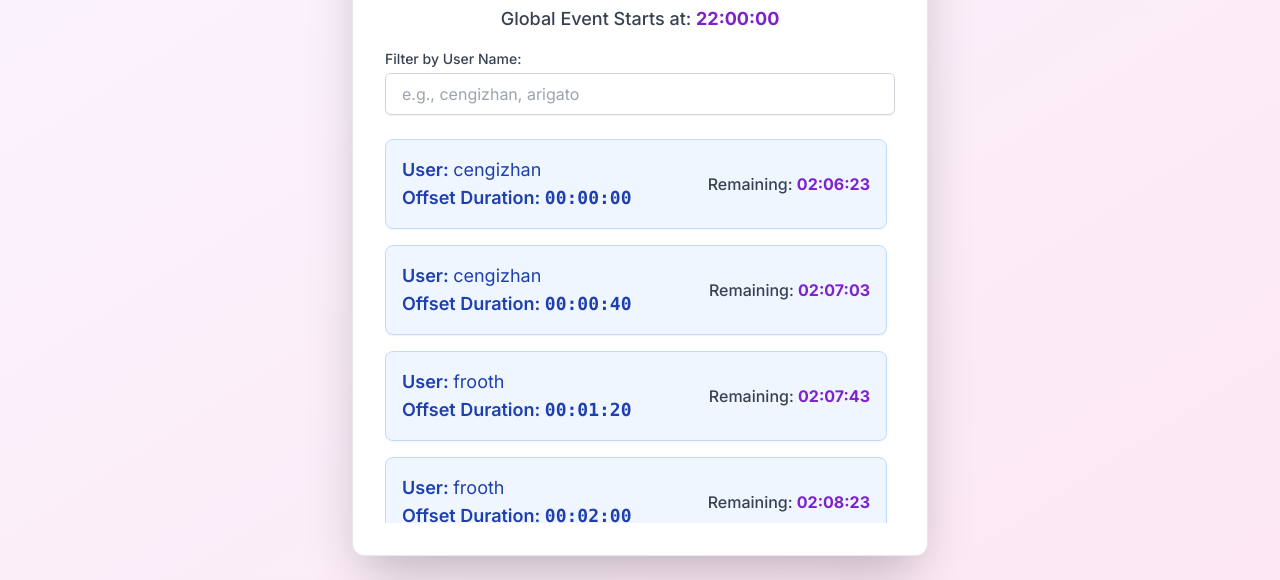
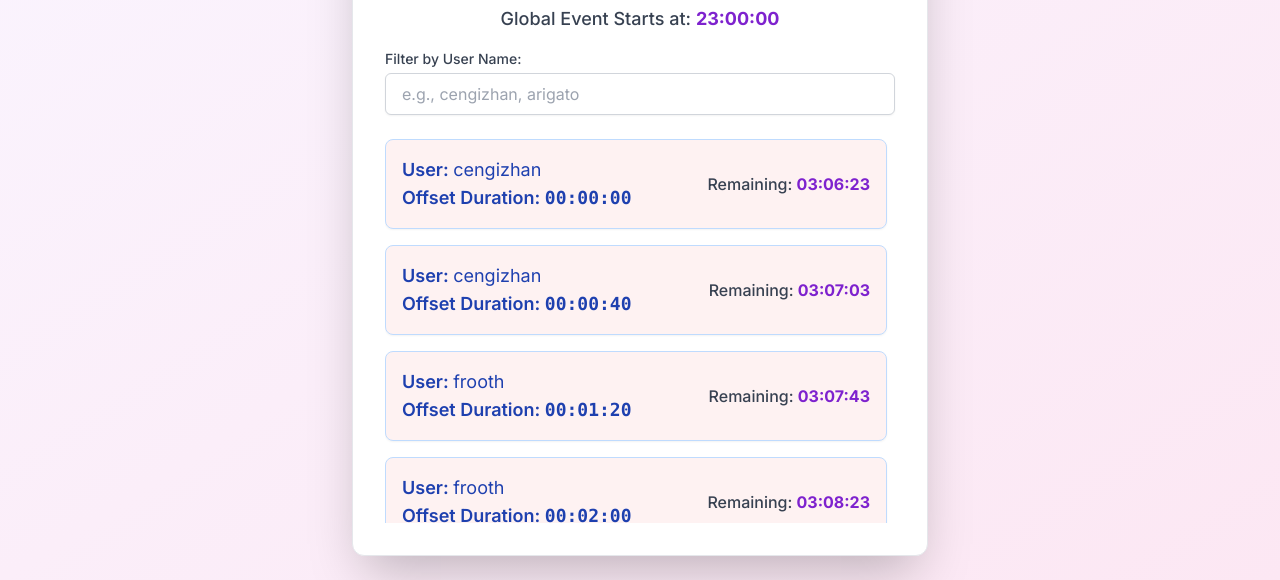
Before and after one commit to slymnGms/slymnGms.github.io, a plain HTML site: page turkiyem-rift.html in a window 1280 px wide. Shown: the part 244-824 px from the top of the page. Drawn offline with nearby package versions, Linux system fonts and the light colour scheme.

Commit message:
update countign

```diff
--- a/turkiyem-rift.html
+++ b/turkiyem-rift.html
@@ -1,5 +1,6 @@
 <!DOCTYPE html>
 <html lang="en">
+
 <head>
     <meta charset="UTF-8">
     <meta name="viewport" content="width=device-width, initial-scale=1.0">
@@ -7,29 +8,35 @@
     <!-- Tailwind CSS CDN -->
     <script src="https://cdn.tailwindcss.com"></script>
     <!-- Google Font - Inter -->
-    <link href="https://fonts.googleapis.com/css2?family=Inter:wght@300;400;500;600;700;800;900&display=swap" rel="stylesheet">
+    <link href="https://fonts.googleapis.com/css2?family=Inter:wght@300;400;500;600;700;800;900&display=swap"
+        rel="stylesheet">
     <style>
         body {
             font-family: 'Inter', sans-serif;
         }
+
         /* Custom scrollbar for better aesthetics */
         ::-webkit-scrollbar {
             width: 8px;
             height: 8px;
         }
+
         ::-webkit-scrollbar-track {
             background: #f1f1f1;
             border-radius: 10px;
         }
+
         ::-webkit-scrollbar-thumb {
             background: #888;
             border-radius: 10px;
         }
+
         ::-webkit-scrollbar-thumb:hover {
             background: #555;
         }
     </style>
 </head>
+
 <body class="bg-gradient-to-br from-purple-50 to-pink-100 min-h-screen flex flex-col items-center p-4 sm:p-6">
 
     <div class="fixed top-0 left-0 w-full bg-white shadow-md z-40 p-4 flex justify-center items-center rounded-b-xl">
@@ -51,12 +58,8 @@
             <label for="filterInput" class="block text-sm font-medium text-gray-700 mb-1">
                 Filter by User Name:
             </label>
-            <input
-                type="text"
-                id="filterInput"
-                placeholder="e.g., cengizhan, arigato"
-                class="block w-full px-4 py-2 border border-gray-300 rounded-md shadow-sm placeholder-gray-400 focus:outline-none focus:ring-purple-500 focus:border-purple-500 sm:text-base"
-            >
+            <input type="text" id="filterInput" placeholder="e.g., cengizhan, arigato"
+                class="block w-full px-4 py-2 border border-gray-300 rounded-md shadow-sm placeholder-gray-400 focus:outline-none focus:ring-purple-500 focus:border-purple-500 sm:text-base">
         </div>
 
         <div id="scheduleList" class="space-y-4 max-h-96 overflow-y-auto pr-2">
@@ -67,7 +70,7 @@
 
     <script>
         // Define the global event start time (fixed for this static viewer)
-        const GLOBAL_EVENT_START_TIME = "22:00:00"; // HH:MM:SS format
+        const GLOBAL_EVENT_START_TIME = "23:00:00"; // HH:MM:SS format
         const globalStartTimeDisplay = document.getElementById('globalStartTimeDisplay');
         const currentTimeDisplay = document.getElementById('currentTimeDisplay');
 
@@ -180,6 +183,12 @@ function loadScheduleData() {
                 scheduleItem.setAttribute('data-id', schedule.id); // Set data-id for easy lookup
 
                 // HTML structure for the schedule item (no editable inputs)
+                var remainingTime = calculateRemainingTime(schedule.startTime);
+                if (remainingTime.startsWith('00:00') || remainingTime.startsWith('1d')) {
+                    scheduleItem.classList.add('bg-green-50', 'border-green-200');
+                } else {
+                    scheduleItem.classList.add('bg-red-50');
+                }
                 scheduleItem.innerHTML = `
                     <div class="mb-2 sm:mb-0">
                         <p class="text-lg font-semibold text-blue-800">
@@ -212,7 +221,12 @@ function loadScheduleData() {
                 const countdownSpan = document.getElementById(`countdown-${id}`);
                 const schedule = scheduleData.find(s => s.id === id); // Get the current schedule data
                 if (countdownSpan && schedule) {
-                    countdownSpan.textContent = calculateRemainingTime(schedule.startTime);
+                    var remainingTime = calculateRemainingTime(schedule.startTime);
+                    var textRemaining = remainingTime;
+                    if (remainingTime.startsWith('1d')) textRemaining = remainingTime.substring(2);
+                    countdownSpan.textContent = textRemaining;
+                    if (remainingTime.startsWith('00:00') || remainingTime.startsWith('1d')) item.classList.add('bg-green-50', 'border-green-200');
+                    else item.classList.add('bg-red-50');
                 }
             });
         }
@@ -230,9 +244,9 @@ function loadScheduleData() {
         }
 
         // Initial render when the page loads
-        window.onload = function() {
+        window.onload = function () {
             loadScheduleData();
-            setInterval(renderSchedules(scheduleData),1000);
+            setInterval(renderSchedules(scheduleData), 1000);
             // Update countdowns and current time every second
             setInterval(updateAllCountdowns, 1000);
             setInterval(updateCurrentTimeDisplay, 1000);
@@ -244,4 +258,5 @@ function loadScheduleData() {
     </script>
 
 </body>
+
 </html>
```
Lines whose indentation alone changed are shown as unchanged.
